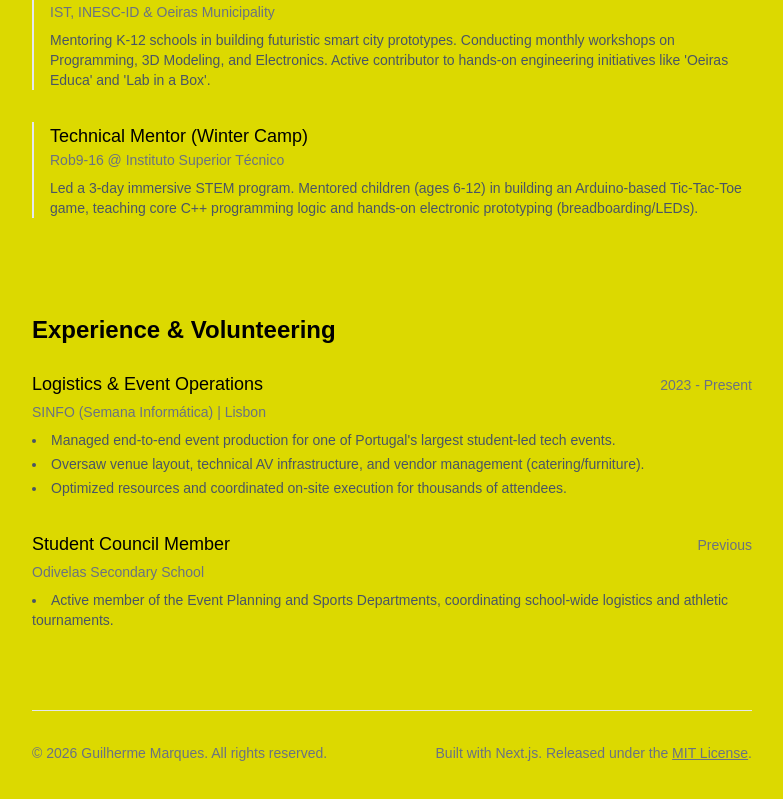
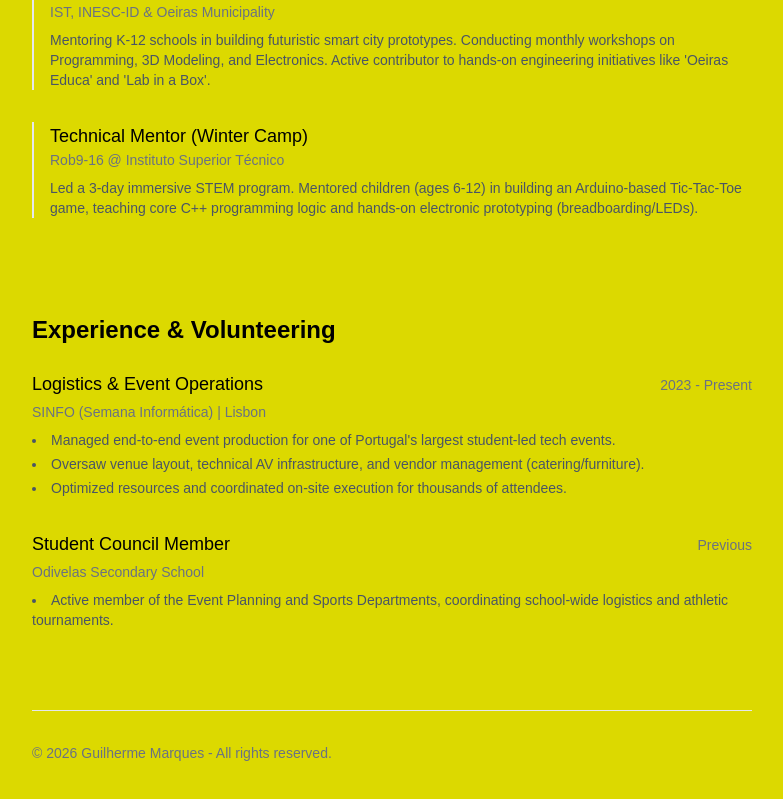
Before and after one commit to marques-jpg/marques-portfolio, a Next.js app: page / in a window 1280 px wide. Shown: the part 508-1307 px from the top of the page, without its empty margins (248-1031 px from the left). Built offline with nearby package versions, Linux system fonts and the light colour scheme.

Commit message:
mudança rodapé

```diff
--- a/components/Footer.tsx
+++ b/components/Footer.tsx
@@ -5,18 +5,7 @@ export default function Footer() {
     <footer className="py-8 mt-20 border-t border-gray-200 dark:border-gray-800">
       <div className="flex flex-col md:flex-row justify-between items-center gap-4 text-sm text-gray-500 dark:text-gray-400">
         <p>
-          &copy; {2026} Guilherme Marques. All rights reserved.
-        </p>
-        <p>
-          Built with Next.js. Released under the{" "}
-          <a
-            href="https://opensource.org/licenses/MIT"
-            target="_blank"
-            rel="noopener noreferrer"
-            className="underline hover:text-black dark:hover:text-white transition-colors"
-          >
-            MIT License
-          </a>.
+          &copy; {currentYear} Guilherme Marques - All rights reserved.
         </p>
       </div>
     </footer>
```
